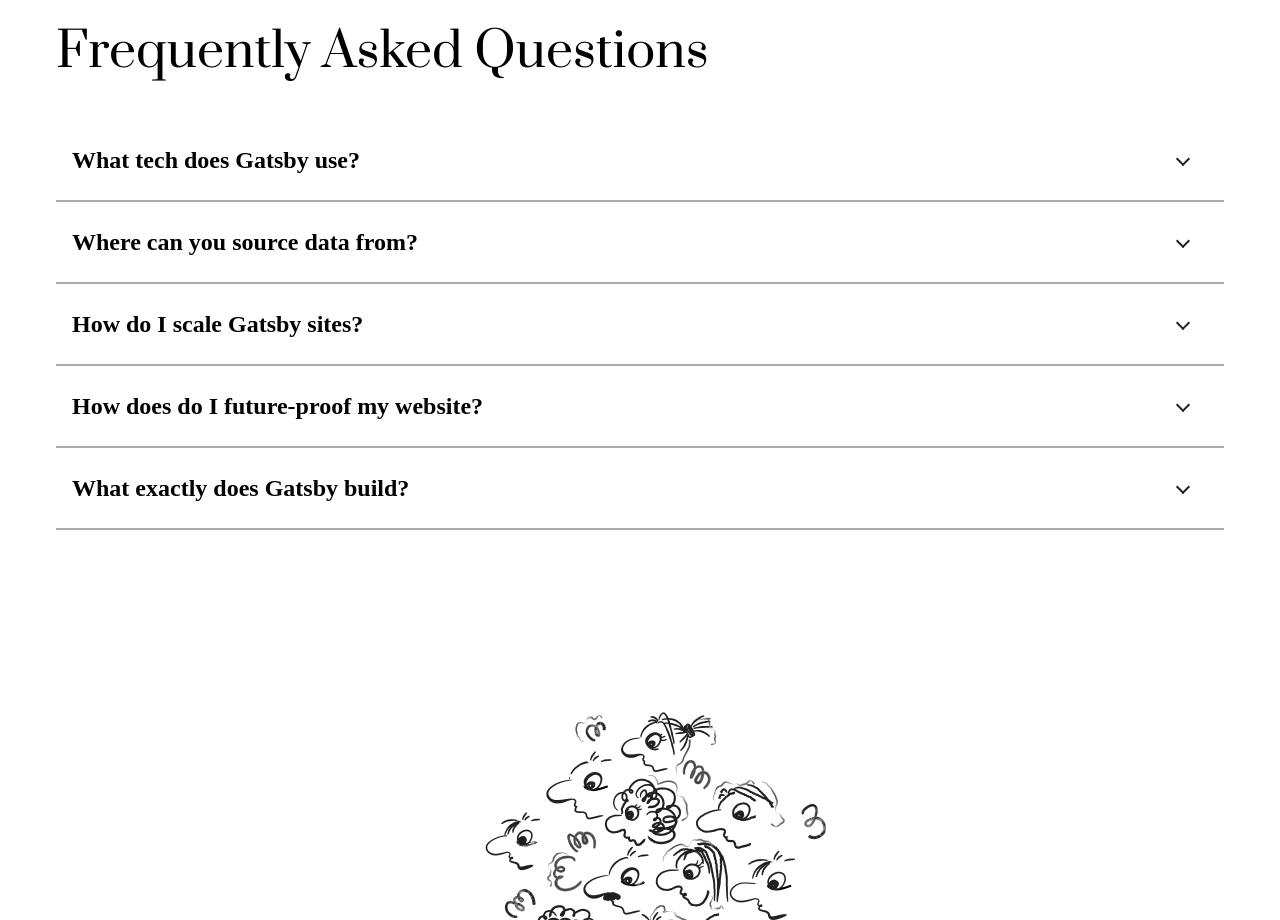
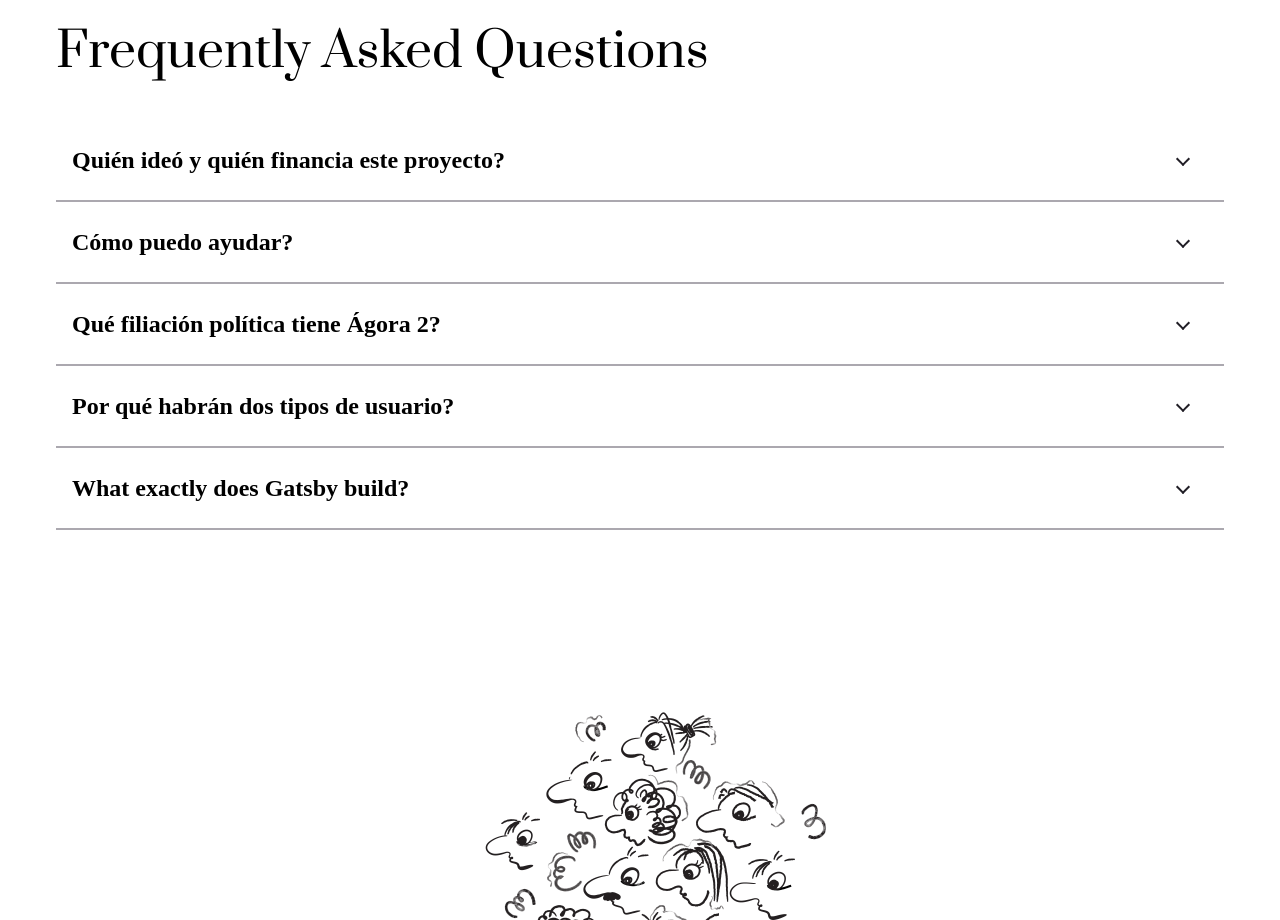
Before and after one commit to agora2/agora2.github.io, a Gatsby site: page / in a window 1280 px wide. Shown: the part 3320-4240 px from the top of the page. Built offline with nearby package versions, Linux system fonts and the light colour scheme; Gatsby itself is replaced by a stand-in of ours; a web font is replaced by a local one.

Commit message:
our q&a's

```diff
--- a/src/components/sections/Faq.js
+++ b/src/components/sections/Faq.js
@@ -7,36 +7,43 @@
 
 const FAQS = [
   {
-    title: 'What tech does Gatsby use?',
+    title: 'Quién ideó y quién financia este proyecto?',
     content: () => (
       <>
-        Enjoy the power of the latest web technologies – React.js , Webpack , modern JavaScript and
-        CSS and more — all set up and waiting for you to start building
+        Ágora 2 es una idea de que nace de un debate entre sus fundadores, ciudadanos cubanos, sin mediación,
+      motivación o injerencia de ninguna otra instancia, nacional o extranjera. Su financiamiento provendrá
+      exclusivamente de ciudadanos cubanos con derecho al voto, y el dinero se usará para pagar los servicios
+      de la web. El equipo trabajará siempre de forma voluntaria y no remunerada.
+
       </>
     )
   },
   {
-    title: 'Where can you source data from?',
+    title: 'Cómo puedo ayudar?',
     content: () => (
       <>
-        Gatsby’s rich data plugin ecosystem lets you build sites with the data you want — from one
-        or many sources: Pull data from headless CMSs, SaaS services, APIs, databases, your file
-        system, and more directly into your pages using GraphQL.
+        Hay tres formas fundamentales de ayudar al proyecto. La primera es como miembro del equipo. Para eso
+      puede enviarnos su disposición via email a la dirección admin@agora2.org o contactar directamente a un
+      miembro del equipo. La segunda es contribuyendo con la divulgación del proyecto a nivel comunitario para
+      motivar la participación popular en los debates de Ágora. Y la tercera es haciendo una donación a la cuenta
+      del proyecto (esta cuenta todavía no existe), que se usará para pagar los servicios de hosting del sitio web.
       </>
     )
   },
   {
-    title: 'How do I scale Gatsby sites?',
+    title: 'Qué filiación política tiene Ágora 2?',
     content: () => (
       <>
-        Gatsby.js is Internet Scale. Forget complicated deploys with databases and servers and their
-        expensive, time-consuming setup costs, maintenance, and scaling fears. Gatsby.js builds your
-        site as “static” files which can be deployed easily on dozens of services.
+        Ágora 2 se esforzará en no preferenciar ninguna inclinación política más allá de la observancia
+      estricta de la constitución de la República de Cuba. Como está recogido en nuestro código de conducta,
+      cada miembro del equipo se compromete a que sus sesgos políticos individuales no interfieran con los
+      objetios democráticos del proyecto. La meta es garantizar que todas las opiniones, expresadas adecuadamente,
+      tengan espacio y respeto.
       </>
     )
   },
   {
-    title: 'How does do I future-proof my website?',
+    title: 'Por qué habrán dos tipos de usuario?',
     content: () => (
       <>
         Do not build a website with last decade’s tech. The future of the web is mobile, JavaScript
@@ -51,10 +58,12 @@
     title: 'What exactly does Gatsby build?',
     content: () => (
       <>
-        Gatsby.js is a static PWA (Progressive Web App) generator. You get code and data splitting
-        out-of-the-box. Gatsby loads only the critical HTML, CSS, data, and JavaScript so your site
-        loads as fast as possible. Once loaded, Gatsby prefetches resources for other pages so
-        clicking around the site feels incredibly fast.
+        La plataforma está pensada para los electores, esto es, ciudadanos cubanos con derecho al voto,
+      ellos pueden abrir una cuenta de tipo Elector y tener acceso a todas las funcionalidades de Ágora 2.
+      Adicionalmente, las cuentas de tipo Observador están pensadas para usuarios que, sin formar parte
+      activa del proceso eleccionario, quieran participar observando el proceso e interviniendo en los
+      debates. Consideramos que esta posibilidad enriquecerá las discusiones ayudando a contrastar y validar
+      opiniones y puntos de vista.
       </>
     )
   }
```
